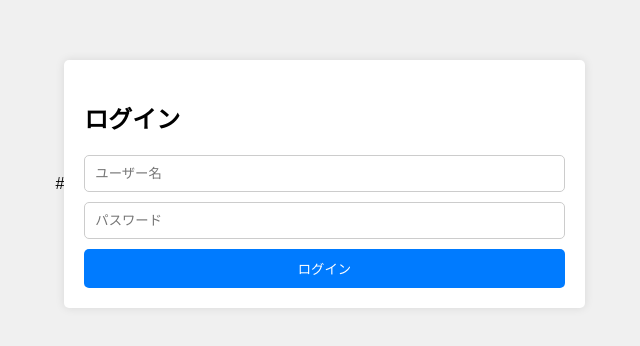
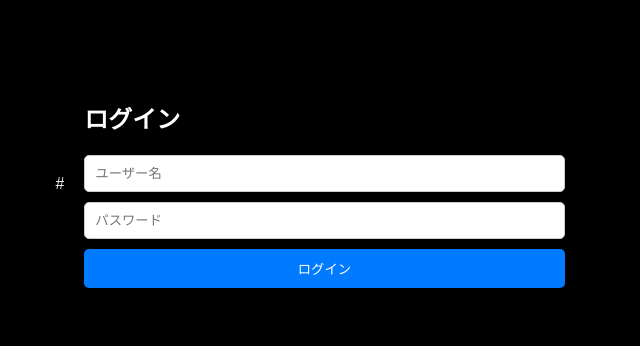
Before and after one commit to user-b4h/login, a plain HTML site: page index.html in a window 1280 px wide. Shown: the part 224-570 px from the top of the page, without its empty margins (320-960 px from the left). Drawn offline with Linux system fonts and the dark colour scheme.

Commit message:
Update index.html

```diff
--- a/index.html
+++ b/index.html
@@ -10,13 +10,25 @@
             justify-content: center;
             align-items: center;
             height: 100vh;
-            background-color: #f0f0f0;
+            background-color: #fff;
+            color: #000;
+        }
+        @media (prefers-color-scheme: dark) {
+          body {
+            background-color: #000;
+            color: #fff;
+          }
         }
         .login-container {
             background-color: #fff;
             padding: 20px;
             border-radius: 5px;
             box-shadow: 0 0 10px rgba(0, 0, 0, 0.1);
+        }
+        @media (prefers-color-scheme: dark) {
+          .login-container {
+            background-color: #000;
+          }
         }
         .login-container h2 {
             margin-bottom: 20px;
```
